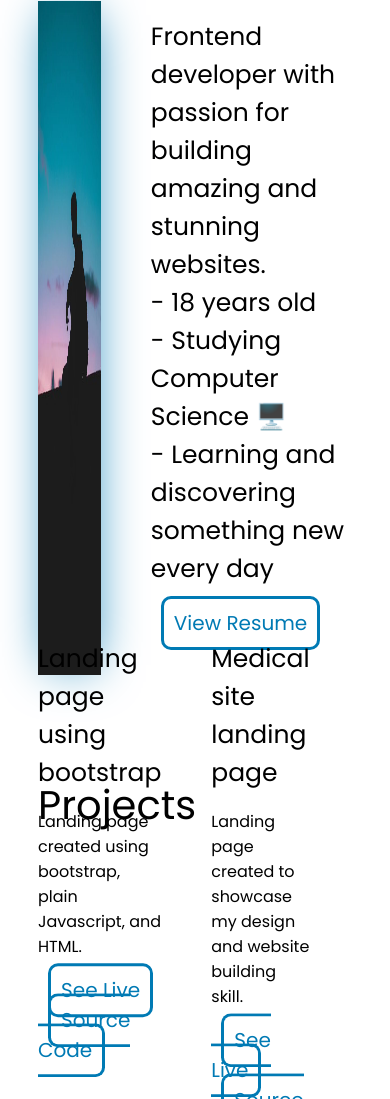
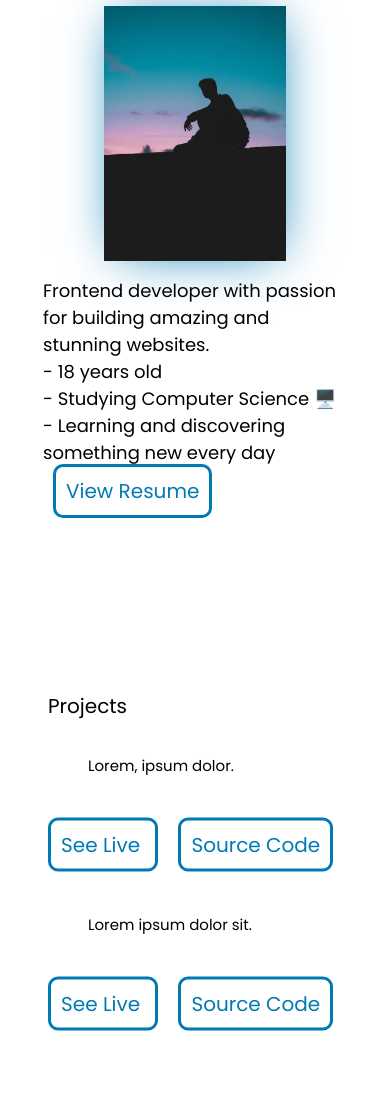
Before and after one commit to brunognjec/brunognjec.github.io, a plain HTML site: page index.html in a window 390 px wide. Shown: the part 901-2000 px from the top of the page. Drawn offline with Linux system fonts and the light colour scheme.

Commit message:
cute responsivenes

```diff
--- a/index.html
+++ b/index.html
@@ -22,7 +22,7 @@
             </div>
             <div class="introduction">
                 <h1 class="hero-title">
-                    Hi, my name is <span class="text-color-main">Bruno Gnjec</span><br />I'm the Front-end Developer.
+                    Hi, my name is <br><span class="text-color-main">Bruno Gnjec</span><br />I'm the Front-end Developer.
                 </h1>
                 <div class="hero-cta">
                     <a rel="noreferrer" class="cta-btn cta-btn--hero" href="#about">Learn more</a>
@@ -62,36 +62,26 @@
         <div class="row">
             <div class="part1">
 
-                <h1 class="project-text-title">Landing page using bootstrap</h2>
-                    <div>
-                        <p class="explanation">
-                            Landing page created using bootstrap, plain Javascript, and HTML.
-                        </p>
-                    </div>
+                <h2 class="project-text-title">Lorem, ipsum dolor.</h2>
+
                     <a rel="noreferrer" target="_blank" class="cta-btn cta-btn--hero"
-                        href="https://landing-page-brunkihah.netlify.app">
+                        href="#">
                         See Live
                     </a>
                     <a rel="noreferrer" target="_blank" class="cta-btn cta-btn--hero"
-                        href="https://github.com/BrunoGnjec/landing-page-portfolio">
+                        href="#">
                         Source Code
                     </a>
             </div>
             <div class="part1">
 
 
-                <h1 class="project-text-title">Medical site landing page</h1>
-                <div>
-                    <p class="explanation">
-                        Landing page created to showcase my design and website building
-                        skill.
-                    </p>
-                </div>
-                <a rel="noreferrer" target="_blank" class="cta-btn cta-btn--hero" href="https://med-site.netlify.app">
+                <h2 class="project-text-title">Lorem ipsum dolor sit.</h2>
+                <a rel="noreferrer" target="_blank" class="cta-btn cta-btn--hero" href="#">
                     See Live
                 </a>
                 <a rel="noreferrer" target="_blank" class="cta-btn cta-btn--hero"
-                    href="https://github.com/BrunoGnjec/por-proj-show">
+                    href="#">
                     Source Code
                 </a>
             </div>
--- a/styles/styles.css
+++ b/styles/styles.css
@@ -97,9 +97,9 @@ body {
   font-size: 40px;
   font-family: "Poppins", sans-serif;
   display: block;
-  margin: 50px 30px;
+  margin: 0px 30px;
   position: relative;
-  top: 10%;
+
 }
 
 .projects {
@@ -107,17 +107,14 @@ body {
   margin: 30px 30px;
   position: relative;
   top: 20%;
-  -ms-transform: translateY(-50%);
-  transform: translateY(-50%);
+
 }
 
 .project-grid {
   display: block;
   margin: 30px 30px;
   position: relative;
-  top: 30%;
-  -ms-transform: translateY(-50%);
-  transform: translateY(-50%);
+
 }
 
 .row {
@@ -128,6 +125,7 @@ body {
   font-size: 25px;
   font-weight: 500;
   font-family: "Poppins", sans-serif;
+
 }
 
 .explanation {
@@ -141,6 +139,7 @@ body {
 /*hehehehe*/
 
 .contact-info {
+  margin-top:100px ;
   font-size: 33px;
   font-family: "Roboto", sans-serif;
   color: rgb(0, 122, 180);
@@ -180,3 +179,139 @@ footer {
 .dark-text {
   text-shadow: -2px -2px 10px -15px rgb(0, 122, 180);
 }
+
+@media only screen and (max-width: 1202px) {
+
+
+  .introduction {
+    margin: 20px 10px;
+    position: relative;
+
+  }
+  .hero-title {
+    font-size: 30px;
+  }
+  .text-color-main {
+    color: rgb(0, 122, 180);
+    font-weight: 400;
+    font-size: 30px;
+    font-family: "Poppins", sans-serif;
+
+  }
+  .hero-cta {
+    font-size: 16px;
+    margin: 10px 0px;
+    font-weight: 500;
+    font-family: "Poppins", sans-serif;
+  }
+  .cta-btn--hero {
+    font-family: "Poppins", sans-serif;
+    text-decoration: none;
+    border-radius: 10px 10px;
+    padding: 10px 10px;
+    font-size: 20px;
+    font-weight: 500;
+    border: 3px solid rgb(0, 122, 180);
+    color: rgb(0, 122, 180);
+    margin: 20px 10px;
+  }
+  .img-profile {
+    margin: 0;
+    width: 60%;
+    height: auto;
+    box-shadow: 2px 2px 50px -12px rgb(0, 122, 180);
+    position: relative;
+    left: 20%;
+
+  }
+  #about{
+    display:block;
+    margin: 10px 0px;
+  }
+
+  .more {
+    display: block;
+    margin: 35px;
+  }
+  .about-intro {
+    padding: 10px 0px;
+  }
+
+  .about-info-text {
+    font-size: 18px;
+    font-weight: 400;
+    padding: 0;
+    font-family: "Poppins", sans-serif;
+  }
+
+
+
+
+
+
+
+
+
+
+  .normal-title {
+    font-size: 20px;
+    font-family: "Poppins", sans-serif;
+    display: block;
+    margin: 100px 0px;
+    position: relative;
+    padding: 40px;
+
+  }
+
+  .projects {
+    display: block;
+    margin: 0px 0px;
+    position: relative;
+
+
+  }
+
+  .project-grid {
+    display: block;
+    margin: 50px 30px;
+    position: relative;
+
+
+    transform: translateY(-50%);
+  }
+
+  .row {
+    display: block;
+    margin: 50px 0px;
+  }
+
+  .project-text-title {
+    font-size: 15px;
+    font-weight: 500;
+    font-family: "Poppins", sans-serif;
+    margin: 3px 0px;
+    padding: 50px;
+
+  }
+
+  .explanation {
+    font-family: "Poppins", sans-serif;
+  }
+
+  .part1 {
+    margin: 0px 0px 0px 0px;
+  }
+
+
+
+
+
+
+
+
+
+
+
+
+
+}
```
